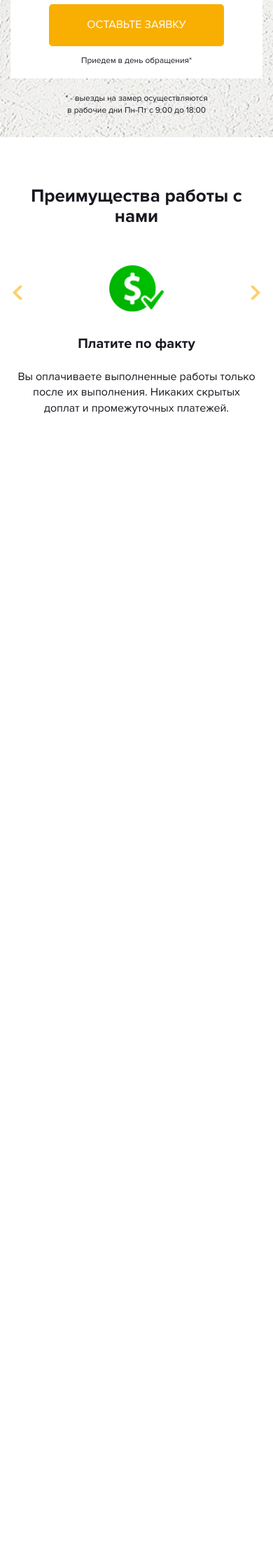
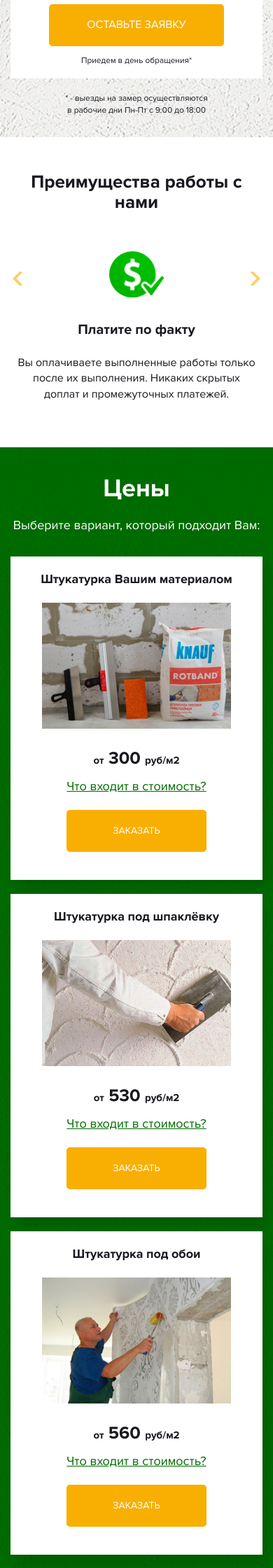
Before and after one commit to KitVitalevich/KitVitalevich.github.io, a PHP site: page / in a window 390 px wide. Shown: the part 765-3005 px from the top of the page at 70% size. Before the commit the page ends 1357 px from the top, so only its background shows below. Run offline with PHP 8.4, Linux system fonts and the light colour scheme; some libraries are stand-ins or nearby versions.

Commit message:
Практика, сверстан и адаптирован блок с ценами

```diff
--- a/practice/src/css/style.css
+++ b/practice/src/css/style.css
@@ -34,14 +34,16 @@ textarea {
   outline: none;
 }
 /* Typography (типографика: заголоки, ) */
-section {
-  padding: 10rem 0;
-}
 .section-header {
   text-align: center;
+  margin-top: 11rem;
+}
+.section-header h1 {
+  font-size: 3.6rem;
   font-family: 'ProximaNova_bold', sans-serif;
-  margin: 2rem 0 11rem;
-  font-size: 3.6rem;
+}
+.section-header p {
+  font-size: 1.4rem;
 }
 /* header */
 .main {
@@ -157,7 +159,13 @@ section {
 }
 /* Блок с преимуществами */
 .features {
-  padding: 8rem 0;
+  margin-bottom: 11rem;
+}
+.features h1 {
+  font-family: 'ProximaNova_bold', sans-serif;
+}
+.features-header {
+  margin-bottom: 12rem;
 }
 .features-slider {
   height: 29rem;
@@ -203,17 +211,107 @@ section {
   background: url(../img/right-arrow.svg) center no-repeat;
   background-size: 70%;
 }
-/* Медиа запросы */
-@media (max-width: 1199px) {
-  .col-form {
-    right: -20px;
-  }
-  .col-form .input-text {
-    left: 192px;
-  }
-  .features-block h3 {
-    font-size: 1.9rem;
-  }
+/* Блок с прайсом */
+.price {
+  background: #45b613 url(../img/price/price-fon.png) center;
+  /* Аккардион для блока с прайсом */
+}
+.price-btn {
+  width: 35rem;
+  height: 6rem;
+  font-size: 1.8rem;
+  margin: 3rem 0;
+}
+.price-btn-none {
+  display: none;
+}
+.price-block-btn {
+  margin: 0 0 4rem 0;
+  width: 20rem;
+  height: 6rem;
+}
+.price-title {
+  margin-bottom: 4rem;
+}
+.price-img {
+  padding-bottom: 2.5rem;
+}
+.price-tag {
+  font-family: 'ProximaNova_bold', sans-serif;
+  font-size: 2.5rem;
+}
+.price-tag small {
+  font-size: 1.5rem;
+}
+.price-title,
+.price .price-text {
+  color: #fff;
+}
+.price-block {
+  background-color: #fff;
+  -webkit-box-shadow: 7px 12px 21px 0 rgba(0, 0, 0, 0.17);
+          box-shadow: 7px 12px 21px 0 rgba(0, 0, 0, 0.17);
+  text-align: center;
+  min-height: 50rem;
+  margin: 4rem 0 12rem 0;
+}
+.price-block p {
+  font-size: 1.9rem;
+  padding: 4rem 0 1.5rem;
+  font-family: 'ProximaNova_bold', sans-serif;
+}
+.price-list {
+  margin-top: 2rem;
+  min-height: 15rem;
+  list-style: none;
+  padding-left: 0;
+  font-size: 1.6rem;
+  line-height: 1.7;
+}
+.price-list li:before {
+  content: '';
+  display: inline-block;
+  margin-right: 1rem;
+  width: 1.4rem;
+  height: 1.4rem;
+  background: url(../img/price/chack.svg) no-repeat center;
+  background-size: 100%;
+  vertical-align: middle;
+}
+.price .accordion {
+  margin: 10px 0;
+}
+.price .accordion-s {
+  color: #006b00;
+  text-decoration: underline;
+  font-size: 1.8rem;
+}
+.price .accordion-list {
+  margin-top: 2rem;
+  min-height: 15rem;
+  list-style: none;
+  padding-left: 0;
+  font-size: 1.6rem;
+  line-height: 1.7;
+}
+.price .accordion-list li:before {
+  content: '';
+  display: inline-block;
+  margin-right: 1rem;
+  width: 1.4rem;
+  height: 1.4rem;
+  background: url(../img/price/chack.svg) no-repeat center;
+  background-size: 100%;
+  vertical-align: middle;
+}
+.price a[href^="#accordion"] + * {
+  display: none;
+}
+.price #accordion-css3 :target {
+  display: block;
+}
+.price-accordion {
+  display: none;
 }
 /* Модальные окна */
 .popup {
@@ -266,6 +364,21 @@ section {
 }
 .popup .popup-btn {
   width: 100%;
+}
+/* Медиа запросы */
+@media (max-width: 1199px) {
+  .col-form {
+    right: -20px;
+  }
+  .col-form .input-text {
+    left: 192px;
+  }
+  .features-block h3 {
+    font-size: 1.9rem;
+  }
+  .price-img {
+    width: 27rem;
+  }
 }
 @media (max-width: 991px) {
   .main {
@@ -371,7 +484,11 @@ section {
     margin-top: 2rem;
   }
   .features {
-    padding: 5rem 0;
+    padding: 4rem 0 2rem 0;
+    margin-bottom: 0;
+  }
+  .features-header {
+    margin-top: 1rem;
   }
   .section-header {
     margin-bottom: 5.5rem;
@@ -398,4 +515,45 @@ section {
     width: 100%;
     height: 5rem;
   }
+  .section-header p {
+    font-size: 1.8rem;
+  }
+  .price-header {
+    margin: 0;
+  }
+  .price-title {
+    margin: 4rem 0 2rem 0;
+  }
+  .price-text {
+    font-size: 1.8rem;
+  }
+  .price-block {
+    margin: 2rem 0 2rem 0;
+    min-height: 45rem;
+  }
+  .price-block p {
+    font-size: 1.8rem;
+    padding: 2rem 0 1rem;
+  }
+  .price-block-btn {
+    margin: 1rem 0 4rem;
+  }
+  .price-btn {
+    display: none;
+    width: 28rem;
+    font-size: 1.4rem;
+  }
+  .price-btn-none {
+    display: inline;
+    margin: 1rem 0 1rem 0;
+  }
+  .price-list {
+    display: none;
+  }
+  .price-accordion {
+    display: inline;
+  }
+  .btn-center {
+    text-align: center;
+  }
 }
--- a/practice/src/index.html
+++ b/practice/src/index.html
@@ -65,7 +65,7 @@
                 <p class="input-text">Ваше имя</p>
                 <input class="form-input1" type="text">
                 <p class="input-text">Номер телефона</p>
-                <input class="form-input1" type="text">
+                <input class="form-input1" type="tel">
               </form>
       <!-- Кнопка формы шапки -->
                 <button class="button form-btn">Оставьте заявку</button> <br>
@@ -85,12 +85,13 @@
       </div>
     </div>
   </main>
+
       <!-- Блок с преимуществами -->
   <section class="features">
     <div class="container">
-      <h2 class="section-header">
+      <h1 class="section-header features-header">
         Преимущества работы с нами
-      </h2>
+      </h1>
       <div class="features-slider">
         <div class="features-block">
           <div class="features-img">
@@ -135,6 +136,112 @@
       </div>
     </div>
   </section>
+
+      <!-- Блок с прайсом -->
+  <section class="price">
+    <div class="container">
+      <div class="section-header price-header">
+        <div class="row">
+          <div class="col-lg-4 col-lg-offset-4">
+            <h1 class="price-title">Цены</h1>
+            <p class="price-text">Выберите вариант, который подходит Вам:</p>
+          </div>
+          <div class="col-lg-4">
+            <button class="button price-btn">Расчитать точную стоимость</button>
+          </div>
+        </div>
+      </div>
+        <div class="row">
+          <div class="col-lg-4 col-md-4">
+            <div class="price-block">
+              <p>Штукатурка Вашим материалом</p>
+              <img class="price-img" src="img/price/1.jpg" alt="Штукатурка вашим материалом"><br>
+              <span class="price-tag"><small>от</small> 300 <small>руб/м2</small></span>
+              <ul class="price-list">
+                <li>Проведение работ</li>
+                <li>Уборка</li>
+              </ul>
+              <!-- Аккардион для блока с прайсом + кнопка -->
+              <div class="price-accordion">
+                <div class="accordion" id="accordion-css3">
+                  <a class="accordion-s" href="#accordion-1">Что входит в стоимость?</a>
+                    <ul class="accordion-list" id="accordion-1">
+                      <li>Проведение работ</li>
+                      <li>Уборка</li>
+                    </ul>
+                </div>
+              </div>
+              <button class="button price-block-btn">Заказать</button>
+            </div>
+            </div>
+          <div class="col-lg-4 col-md-4">
+            <div class="price-block">
+              <p>Штукатурка под шпаклёвку</p>
+              <img class="price-img" src="img/price/2.jpg" alt="Штукатурка под шпаклёвку"><br>
+              <span class="price-tag"><small>от</small> 530 <small>руб/м2</small></span>
+              <ul class="price-list">
+                <li>Завоз материала и его подъём</li>
+                <li>Проведение работ</li>
+                <li>Уборка</li>
+                <li>Гарантия 2 года</li>
+              </ul>
+              <!-- Аккардион для блока с прайсом + кнопка -->
+              <div class="price-accordion">
+                  <div class="accordion" id="accordion-css3">
+                    <a class="accordion-s" href="#accordion-2">Что входит в стоимость?</a>
+                      <ul class="accordion-list" id="accordion-2">
+                        <li>Завоз материала и его подъём</li>
+                        <li>Проведение работ</li>
+                        <li>Уборка</li>
+                        <li>Гарантия 2 года</li>
+                      </ul>
+                  </div>
+              </div>
+              <button class="button price-block-btn">Заказать</button>
+            </div>
+            </div>
+          <div class="col-lg-4 col-md-4">
+            <div class="price-block">
+              <p>Штукатурка под обои</p>
+              <img class="price-img" src="img/price/3.jpg" alt="Штукатурка под обои"><br>
+              <span class="price-tag"><small>от</small> 560 <small>руб/м2</small></span>
+              <ul class="price-list">
+                <li>Завоз материала и его подъём</li>
+                <li>Проведение работ</li>
+                <li>Уборка</li>
+                <li>Гарантия 2 года</li>
+                <li>Можно сразу клеить обои</li>
+              </ul>
+              <!-- Аккардион для блока с прайсом + кнопка -->
+              <div class="price-accordion">
+                  <div class="accordion" id="accordion-css3">
+                    <a class="accordion-s" href="#accordion-3">Что входит в стоимость?</a>
+                      <ul class="accordion-list" id="accordion-3">
+                        <li>Завоз материала и его подъём</li>
+                        <li>Проведение работ</li>
+                        <li>Уборка</li>
+                        <li>Гарантия 2 года</li>
+                        <li>Можно сразу клеить обои</li>
+                      </ul>
+                  </div>
+              </div>
+              <button class="button price-block-btn">Заказать</button>
+            </div>
+          </div>
+        </div>
+        <div class="row">
+          <div class="col-xs-12 btn-center">
+            <button class="button price-btn price-btn-none">Расчитать точную стоимость</button>
+          </div>
+          </div>
+        </div>
+    </div>
+  </section>
+
+
+
+
+
 
        <!-- Модальные окна -->
        <!-- Получить консультацию -->
--- a/practice/src/less/style.less
+++ b/practice/src/less/style.less
@@ -54,14 +54,16 @@ button, input, a, textarea {
 }
 
 /* Typography (типографика: заголоки, ) */
-section {
-	padding: 10rem 0;
-}
 .section-header {
 	text-align: center;
-	.bold();
-	margin: 2rem 0 11rem;
-	font-size: 3.6rem;
+	margin-top: 11rem;
+	h1 {
+		font-size: 3.6rem;
+		.bold();
+	}
+	p {
+		font-size: 1.4rem;
+	}
 }
 
 /* header */
@@ -184,7 +186,13 @@ section {
 
 /* Блок с преимуществами */
 .features {
-	padding: 8rem 0;
+	margin-bottom: 11rem;
+	h1 {
+		.bold();
+	}
+	&-header {
+		margin-bottom: 12rem;
+	}
 	&-slider {
 		height: 29rem;
 	}
@@ -232,20 +240,108 @@ section {
 	background-size: 70%;
 }
 
-/* Медиа запросы */
-@media (max-width: 1199px) {
-	.col-form {
-		right: -20px;
-		.input-text {
-			left: 192px;
+/* Блок с прайсом */
+.price {
+	background: @colors-icon-green url(../img/price/price-fon.png) center;
+	&-btn {
+		width: 35rem;
+		height: 6rem;
+		font-size: 1.8rem;
+		margin: 3rem 0;
+	}
+	&-btn-none {
+		display: none;
+	}
+	&-block-btn {
+		margin: 0 0 4rem 0;
+		width: 20rem;
+		height: 6rem;
+	}
+	&-title {
+		margin-bottom: 4rem;
+	}
+	&-img {
+		padding-bottom: 2.5rem;
+	}
+	&-tag {
+		.bold();
+		font-size: 2.5rem;
+		small {
+			font-size: 1.5rem;
 		}
 	}
-	.features-block {
-  h3 {
-  	font-size: 1.9rem;
-  }
+	&-title, .price-text {
+		color: #fff;
+	}
+	&-block {
+		background-color: #fff;
+		box-shadow: 7px 12px 21px 0 rgba(0, 0, 0, 0.17);
+		text-align: center;
+		min-height: 50rem;
+		margin: 4rem 0 12rem 0;
+		p {
+			font-size: 1.9rem;
+			padding: 4rem 0 1.5rem;
+			.bold();
+		}
+	}
+	&-list {
+		margin-top: 2rem;
+		min-height: 15rem;
+		list-style: none;
+		padding-left: 0;
+		font-size: 1.6rem;
+		line-height: 1.7;
+		li {
+			&:before {
+				content: '';
+				display: inline-block;
+				margin-right: 1rem;
+				width: 1.4rem;
+				height: 1.4rem;
+				background: url(../img/price/chack.svg) no-repeat center;
+				background-size: 100%;
+				vertical-align: middle;
+			}
+		}
+	}
+	/* Аккардион для блока с прайсом */
+.accordion {
+	margin: 10px 0;
+	&-s {
+		color: #006b00;
+		text-decoration: underline;
+		font-size: 1.8rem;
+	}
+	&-list {
+		margin-top: 2rem;
+		min-height: 15rem;
+		list-style: none;
+		padding-left: 0;
+		font-size: 1.6rem;
+		line-height: 1.7;
+		li {
+			&:before {
+				content: '';
+				display: inline-block;
+				margin-right: 1rem;
+				width: 1.4rem;
+				height: 1.4rem;
+				background: url(../img/price/chack.svg) no-repeat center;
+				background-size: 100%;
+				vertical-align: middle;
+			}
+		}
 	}
 }
+a[href^="#accordion"] + *{display: none;}
+#accordion-css3 :target{display: block;}
+&-accordion {
+	display: none;
+}
+}
+
+
 
 /* Модальные окна */
 .popup {
@@ -259,8 +355,6 @@ section {
 	height: 100%;
 	z-index: 9;
 	background-color: rgba(0, 0, 0, 0.5);
-	&-dialog {
-	}
 	&-content {
   position: fixed;
 	 top: 10%;
@@ -301,6 +395,25 @@ section {
 	}
 }
 
+/* Медиа запросы */
+@media (max-width: 1199px) {
+	.col-form {
+		right: -20px;
+		.input-text {
+			left: 192px;
+		}
+	}
+	.features-block {
+  h3 {
+  	font-size: 1.9rem;
+  }
+	}
+	.price {
+		&-img {
+			width: 27rem;
+		}
+	}
+}
 
 @media (max-width: 991px) {
 	.main {
@@ -413,7 +526,11 @@ section {
  	margin-top: 2rem;
  }
  .features {
- 	padding: 5rem 0;
+ 	padding: 4rem 0 2rem 0;
+ 	margin-bottom: 0;
+ }
+ .features-header {
+ 	margin-top: 1rem;
  }
  .section-header {
  	margin-bottom: 5.5rem;
@@ -442,4 +559,47 @@ section {
 		width: 100%;
 		height: 5rem;
 	}
+	.section-header p {
+		font-size: 1.8rem;
+	}
+	.price {
+		&-header {
+			margin: 0;
+		}
+		&-title {
+			margin: 4rem 0 2rem 0;
+		}
+		&-text {
+			font-size: 1.8rem;
+		}
+		&-block {
+			margin: 2rem 0 2rem 0;
+			min-height: 45rem;
+			p {
+				font-size: 1.8rem;
+				padding: 2rem 0 1rem;
+			}
+			&-btn {
+				margin: 1rem 0 4rem;
+			}
+		}
+		&-btn {
+			display: none;
+			width: 28rem;
+			font-size: 1.4rem;
+		}
+		&-btn-none {
+			display: inline;
+			margin: 1rem 0 1rem 0;
+		}
+		&-list {
+			display: none;
+		}
+		&-accordion {
+			display: inline;
+		}
+	}
+	.btn-center {
+		text-align: center;
+	}
 }
```
Also changed, not shown: practice/src/img/price/1.jpg (added), practice/src/img/price/2.jpg (added), practice/src/img/price/3.jpg (added), practice/src/img/price/chack.svg (added), practice/src/img/price/price-fon.png (added).
